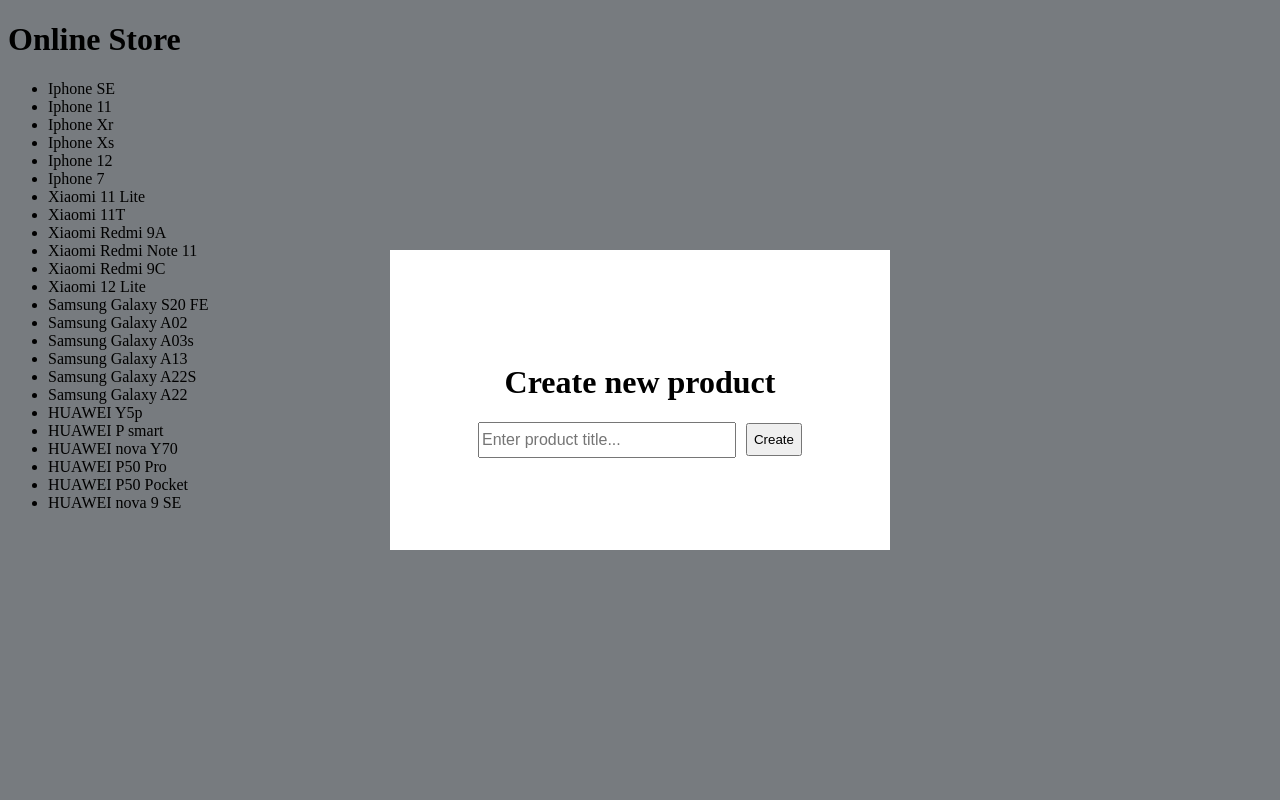
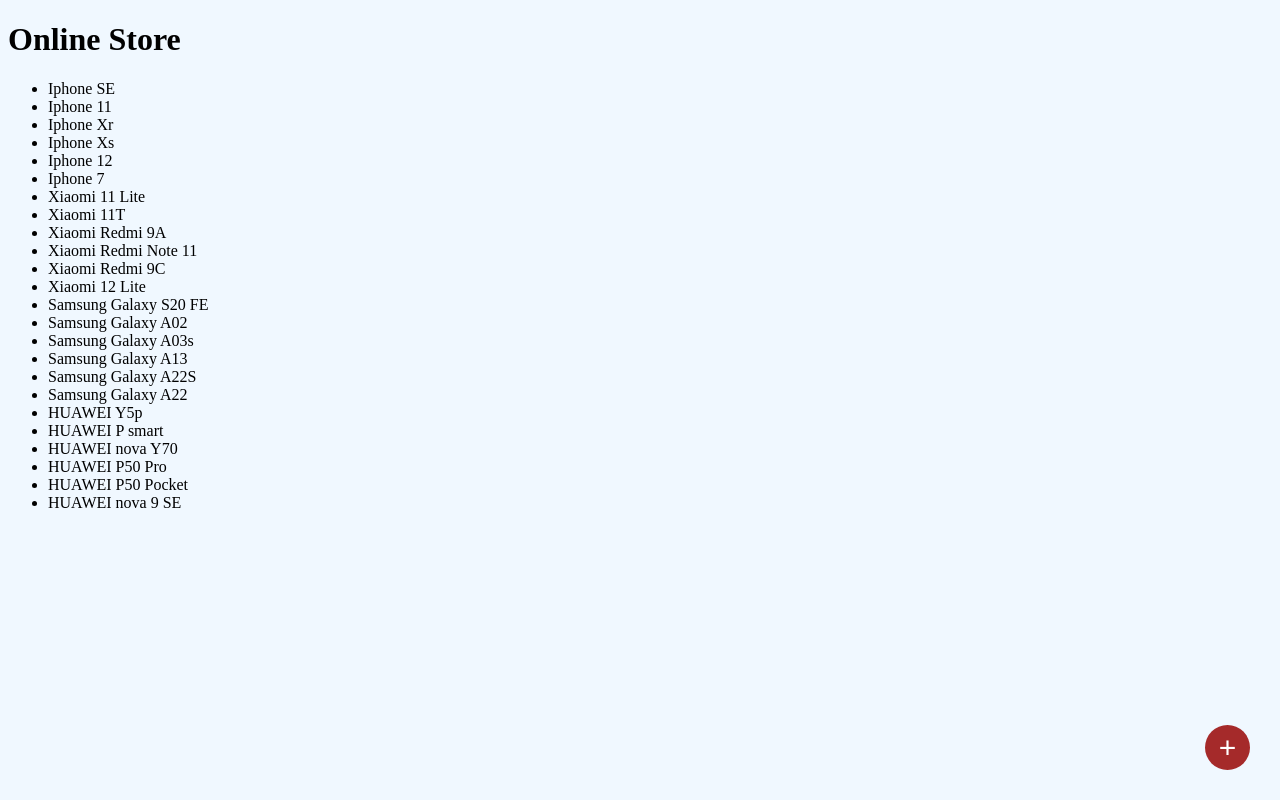
Before and after one commit to Aldar0K/online-store-react, a React (Create React App) app: page / in a window 1280 px wide. Built offline with nearby package versions, Linux system fonts and the light colour scheme.

Commit message:
feat: add react routes

```diff
--- a/package.json
+++ b/package.json
@@ -12,6 +12,7 @@
     "@types/react-dom": "^18.0.6",
     "react": "^18.2.0",
     "react-dom": "^18.2.0",
+    "react-router-dom": "^6.3.0",
     "react-scripts": "5.0.1",
     "typescript": "^4.7.4",
     "web-vitals": "^2.1.4"
--- a/src/App.tsx
+++ b/src/App.tsx
@@ -1,8 +1,13 @@
-import Main from './pages/Main';
+import ProductsPage from './pages/ProductsPage';
+import AboutPage from './pages/AboutPage';
+import { Route, Routes } from 'react-router-dom'
 
 const App = () => {
   return (
-    <Main />
+    <Routes>
+      <Route path='/' element={ <ProductsPage /> } />
+      <Route path='/About' element={ <AboutPage /> } />
+    </Routes>
   )
 }
 
--- a/src/components/CreateProduct.tsx
+++ b/src/components/CreateProduct.tsx
@@ -1,10 +1,16 @@
 import React, { useState } from "react";
 
-const CreateProduct = () => {
+interface ICreateProductProps {
+    onCreate: () => void
+}
+
+const CreateProduct = ({ onCreate }: ICreateProductProps) => {
     const [value, setValue] = useState('');
 
     const submitHandler = (e: React.FormEvent) => {
         e.preventDefault();
+
+        onCreate();
     }
 
     const changeHandlder = (e: React.ChangeEvent<HTMLInputElement>) => {
--- a/src/components/Modal.tsx
+++ b/src/components/Modal.tsx
@@ -1,12 +1,13 @@
 interface IModalProps {
     children: React.ReactNode;
-    title: string
+    title: string;
+    onClose: () => void;
 }
 
-const Modal = ({ children, title } : IModalProps) => {
+const Modal = ({ children, title, onClose } : IModalProps) => {
     return (
         <>
-            <div className="modal-backdrop" />
+            <div className="modal-backdrop" onClick={onClose} />
             <div className="modal-body">
                 <h1>{ title }</h1>
                 { children }
--- /dev/null
+++ b/src/context/ModalContext.tsx
@@ -0,0 +1,26 @@
+import { createContext, useState } from "react";
+
+interface IModalContext {
+    modal: boolean;
+    openModal: () => void;
+    closeModal: () => void;
+}
+
+export const ModalContext = createContext<IModalContext>({
+    modal: false,
+    openModal: () => {},
+    closeModal: () => {},
+});
+
+export const ModalState = ({ children }: { children: React.ReactNode }) => {
+    const [modal, setModal] = useState(false);
+
+    const openModal = () => setModal(true);
+    const closeModal = () => setModal(false);
+
+    return (
+        <ModalContext.Provider value={{ modal, openModal, closeModal }}>
+            { children }
+        </ModalContext.Provider>
+    )
+}
--- a/src/global.css
+++ b/src/global.css
@@ -15,11 +15,11 @@
 .modal-body {
     display: flex;
     position: absolute;
-    height: 300px;
+    height: 200px;
     width: 500px;
 
     left: calc(50% - 250px);
-    top: calc(50% - 150px);
+    top: calc(50% - 100px);
 
     flex-direction: column;
     justify-content: center;
@@ -43,5 +43,25 @@
 }
 
 .create-button {
-    height: 33px;
+    width: 70px;
+    height: 36px;
 }
+
+.add-product-button {
+    display: flex;
+    position: fixed;
+    width: 45px;
+    height: 45px;
+
+    right: 30px;
+    bottom: 30px;
+
+    font-size: 30px;
+    border: none;
+    border-radius: 100%;
+    background-color: brown;
+    color: white;
+
+    align-items: center;
+    justify-content: center;
+}
--- a/src/hooks/Products.ts
+++ b/src/hooks/Products.ts
@@ -2,7 +2,7 @@
 import getProducts from "../data/Products.DB";
 import IProduct from "../interfaces/IProduct";
 
-const useProducts = () => {
+const useProducts = (): { products: IProduct[], error: string, loading: boolean } => {
     const [products, setProducts] = useState<IProduct[]>([]);
     const [loading, setLoading] = useState(false);
     const [error, setError] = useState('');
--- a/src/index.tsx
+++ b/src/index.tsx
@@ -1,11 +1,17 @@
 import './global.css';
 import ReactDOM from 'react-dom/client';
 import App from './App';
+import { ModalState } from './context/ModalContext';
+import { BrowserRouter } from 'react-router-dom';
 
 const root = ReactDOM.createRoot(
   document.getElementById('root') as HTMLElement
 );
 
 root.render(
-    <App />
+  <BrowserRouter>
+    <ModalState>
+      <App />
+    </ModalState>
+  </BrowserRouter>
 );
--- /dev/null
+++ b/src/pages/AboutPage.tsx
@@ -0,0 +1,10 @@
+const AboutPage = () => {
+    return (
+        <>
+            <h1>About Us</h1>
+            <p>Lorem ipsum dolor sit amet consectetur adipisicing elit. Ullam, voluptas? Velit nisi aut quasi, doloremque commodi distinctio dolore laboriosam rerum quod sint culpa ad voluptates? Possimus praesentium ullam inventore aliquid.</p>
+        </>
+    )
+}
+
+export default AboutPage;
--- a/src/pages/Main.tsx
+++ b/src/pages/ProductsPage.tsx
@@ -3,11 +3,14 @@
 import Product from "../components/Product";
 import useProducts from '../hooks/Products';
 import IProduct from "../interfaces/IProduct";
+import { useContext } from "react";
 import Modal from "../components/Modal";
 import CreateProduct from "../components/CreateProduct";
+import { ModalContext } from "../context/ModalContext";
 
-const Main = () => {
+const ProductsPage = () => {
     const { products, error, loading } = useProducts();
+    const { modal, openModal, closeModal } = useContext(ModalContext);
 
     return (
         <>
@@ -18,11 +21,21 @@
                 { products.map((product: IProduct) => <Product product={product} key={product.id}></Product>) }
             </ul>
 
-            <Modal title="Create new product">
-                <CreateProduct />
-            </Modal>
+            {modal && <Modal
+                title="Create new product"
+                onClose={ closeModal }
+            >
+                <CreateProduct onCreate={ closeModal } />
+            </Modal>}
+
+            <button
+                className="add-product-button"
+                onClick={ openModal }
+            >
+                +
+            </button>
         </>
     );
 }
 
-export default Main;
+export default ProductsPage;
```
Also changed, not shown: 1 other file (tests, documents, lock files or other folders).
